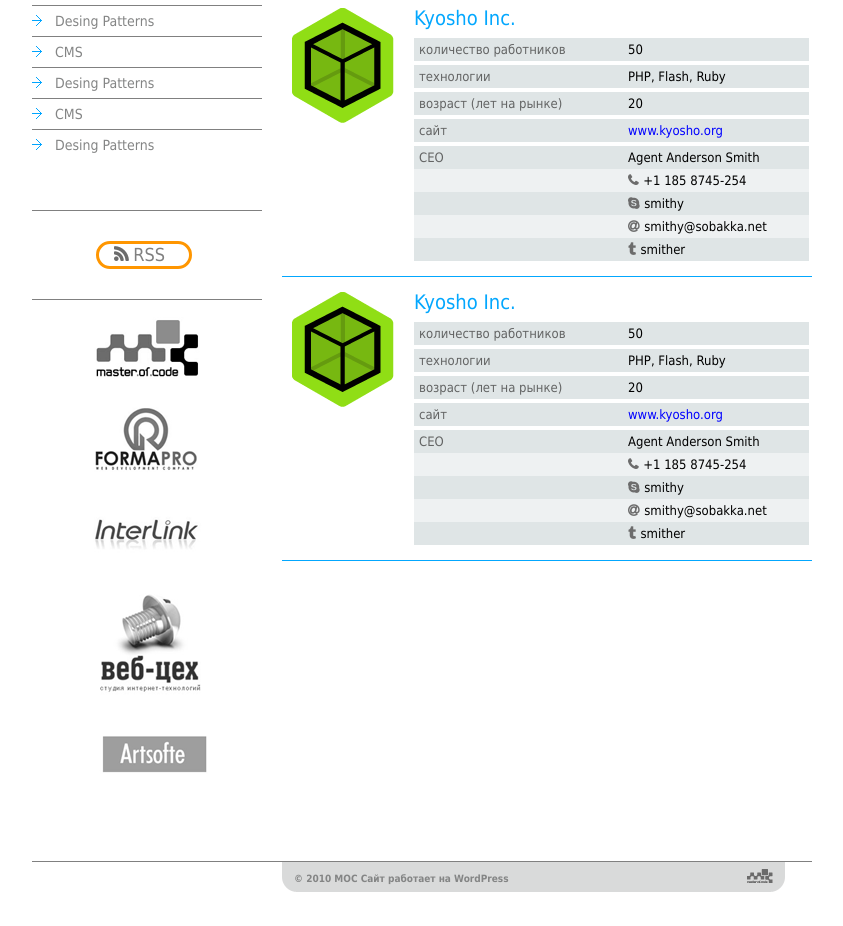
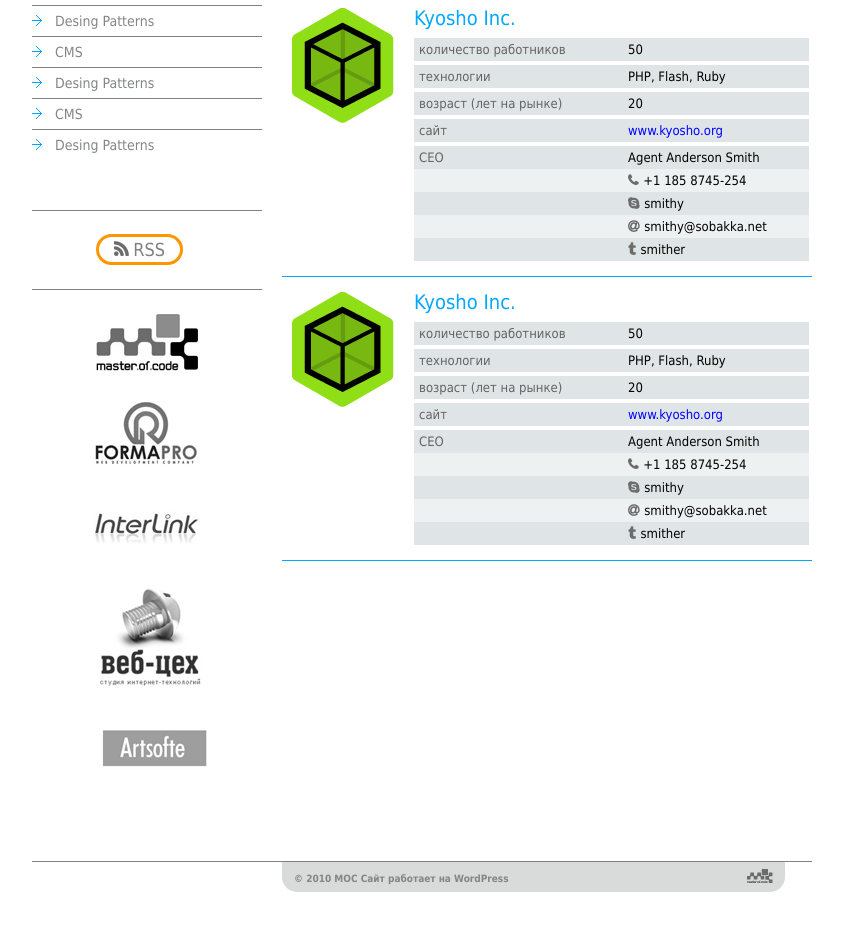
Before and after one commit to LydmilaS/geekhub_frontend, a PHP site: page /homework6/index.html in a window 1280 px wide. Shown: the part 573-1499 px from the top of the page, without its empty margins (218-1061 px from the left). Run offline with PHP 8.4, Linux system fonts and the light colour scheme; some libraries are stand-ins or nearby versions.

Commit message:
change homework6

```diff
--- a/homework6/css/style.css
+++ b/homework6/css/style.css
@@ -141,10 +141,10 @@ ul.registration {
 
 ul.emblem-company {
     position: relative;
-    margin-top: 50px;
 }
 
-ul.emblem-company li:first-child {
+#rss {
+    margin-top:50px;
     padding: 30px 64px;
     border-top: 1px solid grey;
     border-bottom: 1px solid grey;
@@ -161,7 +161,7 @@ ul.emblem-company li:first-child {
 }
 
 #rss a:hover {
-  color: #ff9600;
+  color: #ff9600 !important;
 }
 
 .emblem-company a {
@@ -176,7 +176,7 @@ ul.emblem-company li:first-child {
     height: 66px;
     position: absolute;
     background-position: -140px 1px;
-    top: 106px;
+    top: 20px;
 }
 
 #master-of-code a:hover {
@@ -184,7 +184,7 @@ ul.emblem-company li:first-child {
     height: 72px;
     position: absolute;
     background-position: -136px -70px;
-    top: 106px;
+    top: 20px;
 }
 
 #formapro a {
@@ -192,7 +192,7 @@ ul.emblem-company li:first-child {
     height: 72px;
     position: absolute;
     background-position: -134px -212px;
-    top: 196px;
+    top: 110px;
 }
 
 #formapro a:hover {
@@ -200,7 +200,7 @@ ul.emblem-company li:first-child {
     height: 66px;
     position: absolute;
     background-position: -134px -140px;
-    top: 196px;
+    top: 110px;
 }
 
 
@@ -209,7 +209,7 @@ ul.emblem-company li:first-child {
     height: 48px;
     position: absolute;
     background-position: -132px -329px;
-    top: 300px;
+    top: 214px;
 }
 
 #interlink a:hover {
@@ -217,7 +217,7 @@ ul.emblem-company li:first-child {
     height: 48px;
     position: absolute;
     background-position: -134px -281px;
-    top: 300px;
+    top: 214px;
 }
 
 #veb-ceh a {
@@ -225,7 +225,7 @@ ul.emblem-company li:first-child {
     height: 120px;
     position: absolute;
     background-position: -14px -211px;
-    top: 370px;
+    top: 284px;
 }
 
 #veb-ceh a:hover {
@@ -233,7 +233,7 @@ ul.emblem-company li:first-child {
     height: 120px;
     position: absolute;
     background-position: -14px -89px;
-    top: 370px;
+    top: 284px;
 }
 
 #artsofte a {
@@ -241,7 +241,7 @@ ul.emblem-company li:first-child {
     height: 46px;
     position: absolute;
     background-position: -17px -43px;
-    top: 520px;
+    top: 434px;
 }
 
 #artsofte a:hover {
@@ -249,7 +249,7 @@ ul.emblem-company li:first-child {
     height: 46px;
     position: absolute;
     background-position: -17px 6px;
-    top: 520px;
+    top: 434px;
 }
 
 
--- a/homework6/index.html
+++ b/homework6/index.html
@@ -56,8 +56,10 @@
 					<li><a href="#">CMS</a></li>
 					<li><a href="#">Desing Patterns</a></li>
 				</ul>
+				<div id="rss">
+					<a href="#"><i class="fa fa-rss"></i>RSS</a>
+				</div>
 				<ul class="emblem-company">
-					<li id="rss"><a href="#"><i class="fa fa-rss"></i>RSS</a></li>
 					<li id="master-of-code"><a href="#"></a></li>
 					<li id="formapro"><a href="#"></a></li>
 					<li id="interlink"><a href="#"></a></li>
```
